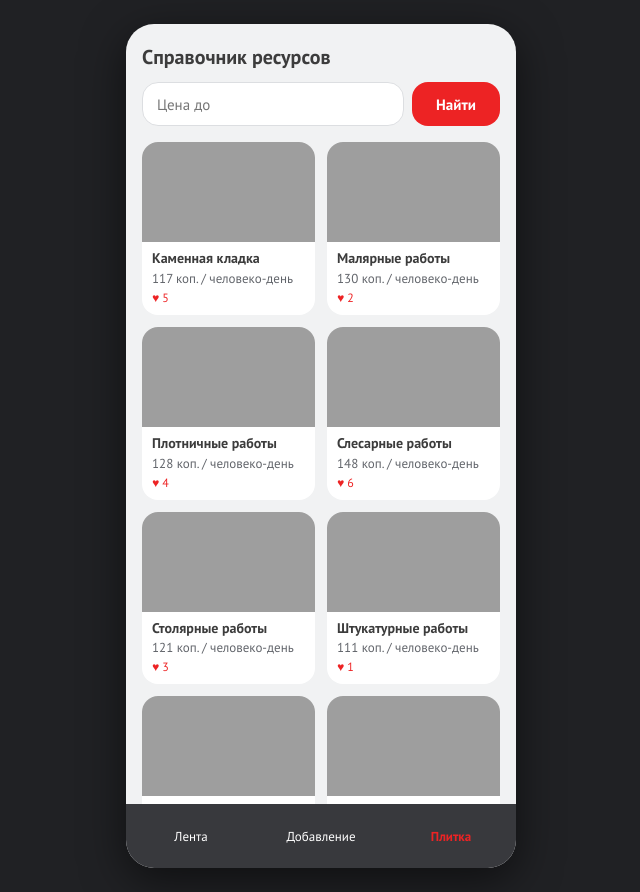
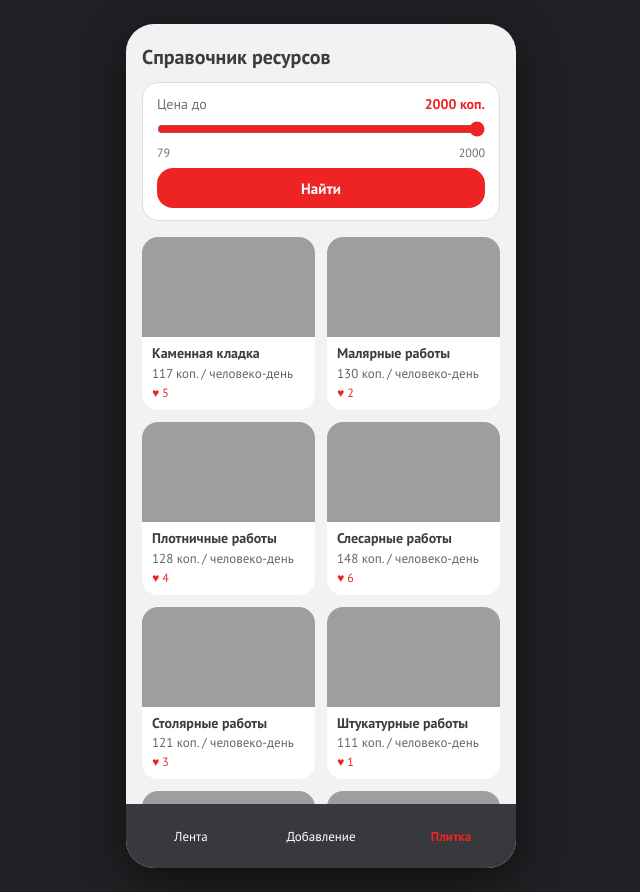
Before and after one commit to Peter9550/construction-estimate-backend, a FastAPI app: page /craft-resources in a window 1280 px wide. Shown: the whole page, without its empty margins (319-959 px from the left). Run offline with FastAPI, Linux system fonts and the light colour scheme.

Commit message:
Moved feed parameters to the right, shortened description, replaced price filter with a slider, removed publish button

```diff
--- a/static/css/style.css
+++ b/static/css/style.css
@@ -197,25 +219,43 @@ body {
 
 .catalog-filter {
     display: flex;
+    flex-direction: column;
     gap: 8px;
     margin-bottom: 16px;
-}
-
-.catalog-filter-input {
-    flex: 1;
-    height: 44px;
-    padding: 0 14px;
+    padding: 12px 14px;
     border: 1px solid var(--border);
     border-radius: 16px;
     background: var(--white);
-    font-family: inherit;
-    font-size: 15px;
-    color: var(--text);
+}
+
+.catalog-filter-head {
+    display: flex;
+    justify-content: space-between;
+    font-size: 14px;
+    color: var(--muted);
+}
+
+.catalog-filter-value {
+    font-weight: 700;
+    color: var(--red);
+}
+
+.catalog-filter-range {
+    width: 100%;
+    margin: 0;
+    accent-color: var(--red);
+    cursor: pointer;
+}
+
+.catalog-filter-scale {
+    display: flex;
+    justify-content: space-between;
+    font-size: 12px;
+    color: var(--muted);
 }
 
 .catalog-filter-button {
-    width: 88px;
-    height: 44px;
+    height: 40px;
     border: 0;
     border-radius: 16px;
     background: var(--red);
--- a/templates/catalog.html
+++ b/templates/catalog.html
@@ -6,8 +6,16 @@
     <h1 class="catalog-title">Справочник ресурсов</h1>
 
     <form class="catalog-filter" method="get" action="/craft-resources">
-        <input class="catalog-filter-input" type="text" name="maxHistoricalPrice"
-               value="{{ price_filter }}" placeholder="Цена до">
+        <div class="catalog-filter-head">
+            <span>Цена до</span>
+            <span class="catalog-filter-value">{{ price_limit }} коп.</span>
+        </div>
+        <input class="catalog-filter-range" type="range" name="maxHistoricalPrice"
+               min="{{ price_min }}" max="{{ price_max }}" step="1" value="{{ price_limit }}">
+        <div class="catalog-filter-scale">
+            <span>{{ price_min }}</span>
+            <span>{{ price_max }}</span>
+        </div>
         <button class="catalog-filter-button" type="submit">Найти</button>
     </form>
 
--- a/templates/draft.html
+++ b/templates/draft.html
@@ -52,7 +52,5 @@
             материалы
         </label>
     </div>
-
-    <button class="draft-publish" type="button">Опубликовать</button>
 </div>
 {% endblock %}
```
Also changed, not shown: other parts of static/css/style.css (+85 -81 lines), api/handlers.py (+13 -7 lines), templates/feed.html (+24 -9 lines).
